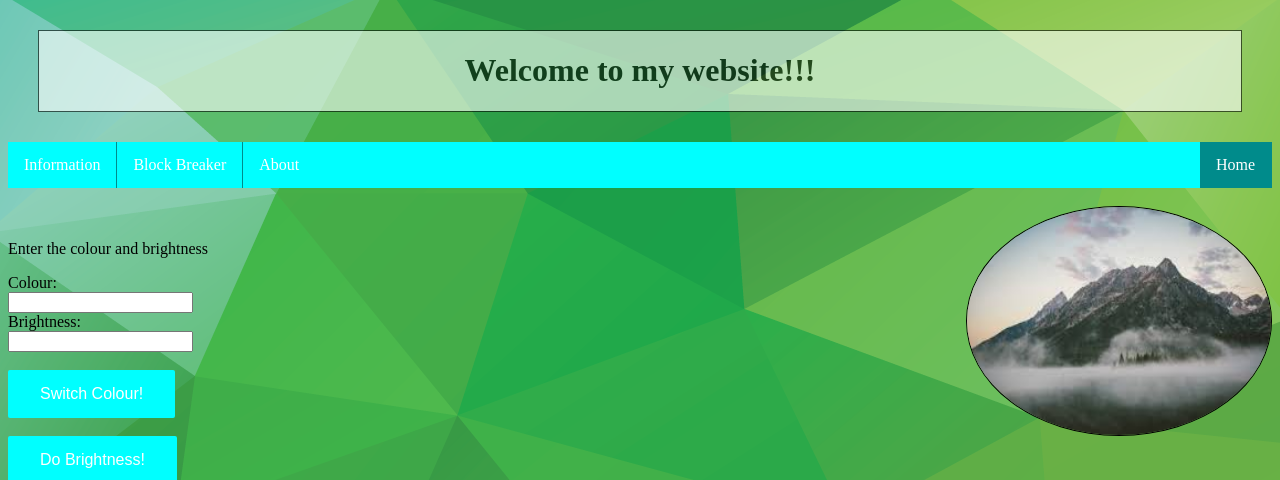
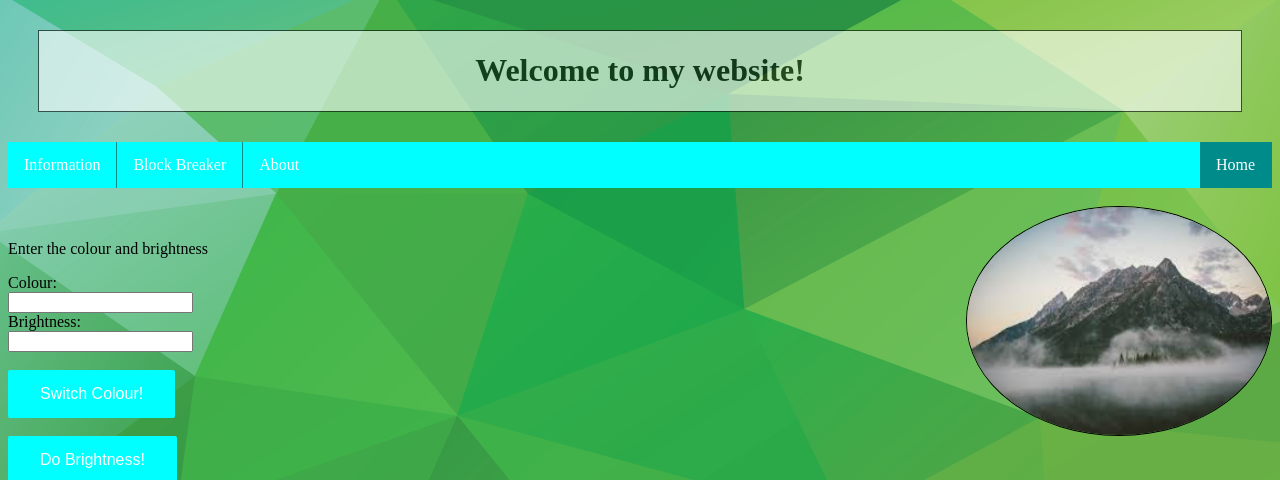
Before and after one commit to matt-neave/first_website, a website: page assets/index.html in a window 1280 px wide. Shown: the top 480 px of the page. Drawn offline with Linux system fonts and the light colour scheme; a script that the page names is missing.

Commit message:
Update heading again

```diff
--- a/assets/index.html
+++ b/assets/index.html
@@ -27,7 +27,7 @@
 		<div class="transbox">
 	<center>
 		<h1>
-  Welcome to my website!!!
+  Welcome to my website!
 		</h1>
 	</center>
 
```
